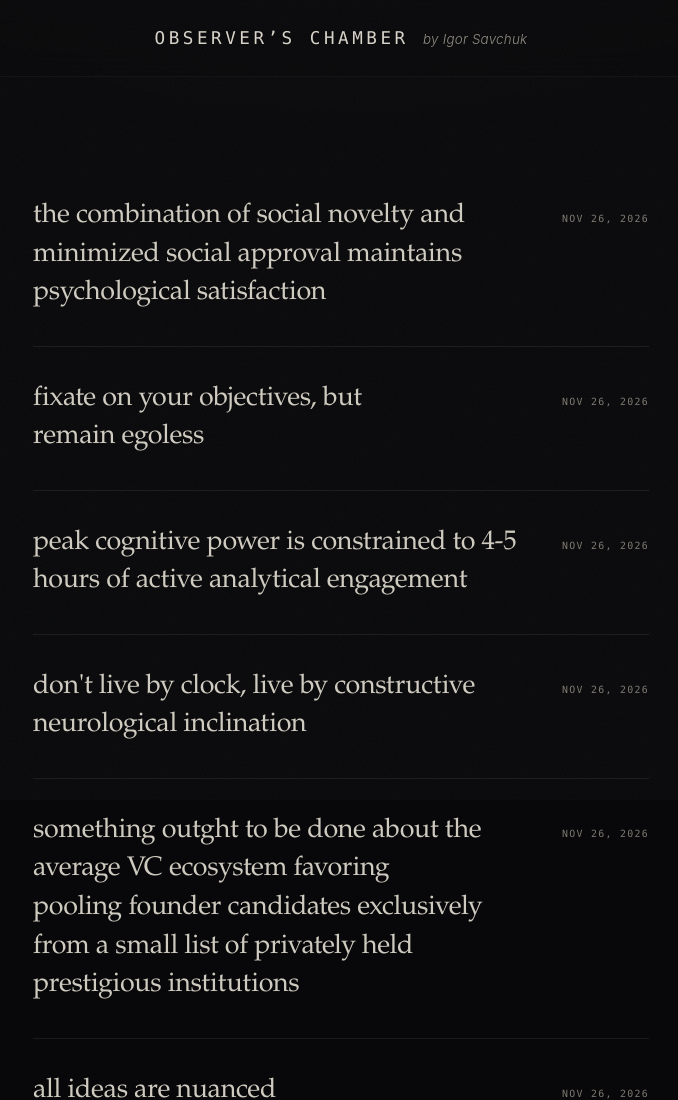
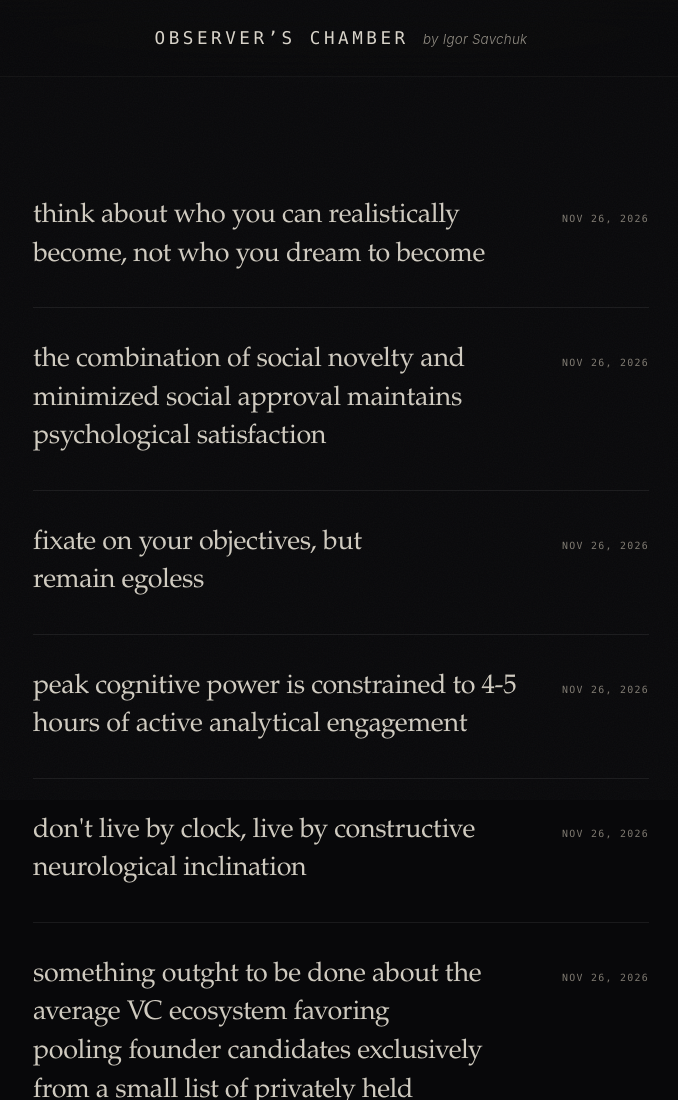
Before and after one commit to igorsavchukoffical/observerschamber, a plain HTML site: page index.html in a window 1280 px wide. Shown: the top 1100 px of the page, without its empty margins (299-977 px from the left). Drawn offline with Linux system fonts and the light colour scheme.

Commit message:
Update index.html

```diff
--- a/index.html
+++ b/index.html
@@ -17,6 +17,7 @@
   <body id="top">
     <script>
       const thoughts = [
+        ["think about who you can realistically become, not who you dream to become"],
         [
           "the combination of social novelty and minimized social approval maintains psychological satisfaction",
         ],
```
